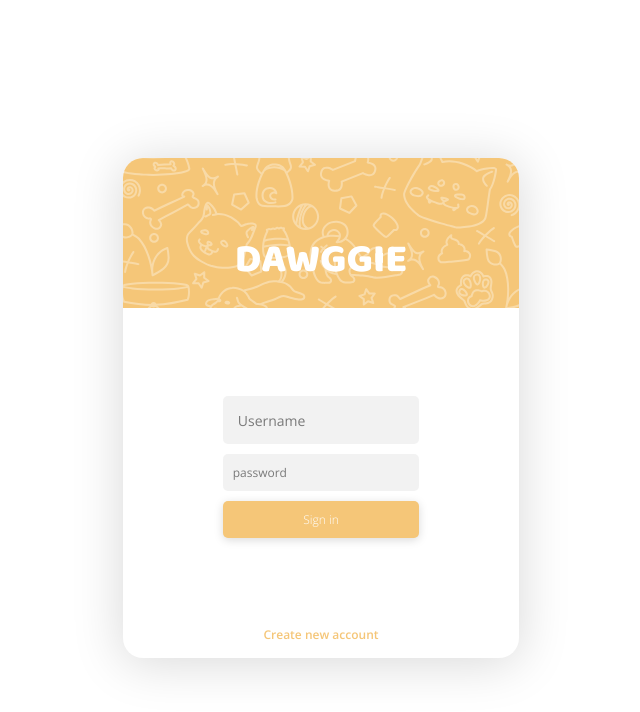
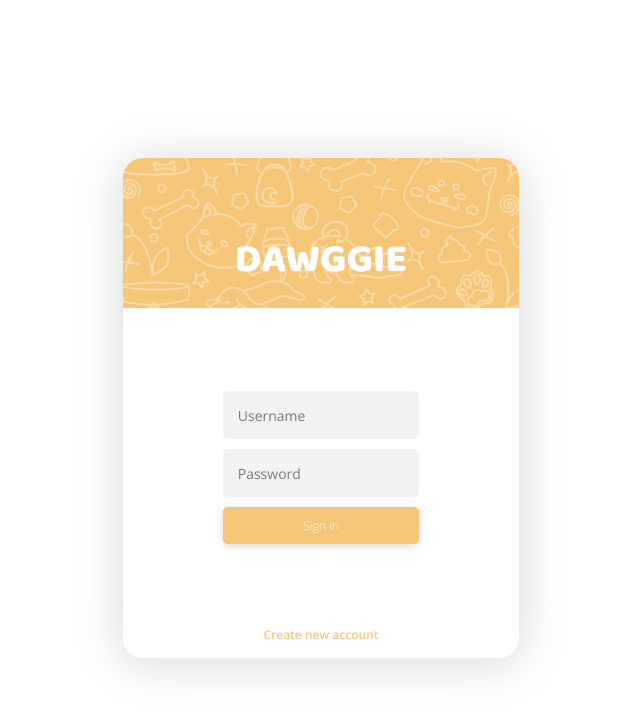
Before and after one commit to IsmayiI/Dawggie, a React (Vite) app: page /auth in a window 1280 px wide. Shown: the top 712 px of the page, without its empty margins (319-959 px from the left). Built offline with nearby package versions, Linux system fonts and the light colour scheme.

Commit message:
change inputs

```diff
--- a/src/common/fields/inputs/PasswordInput/PasswordInput.module.css
+++ b/src/common/fields/inputs/PasswordInput/PasswordInput.module.css
@@ -1,11 +1,3 @@
-.inputContainer {
-   position: relative;
-}
-
-.inputContainer:hover>.input {
-   background-color: #ededed;
-}
-
 .passwordContainer {
    position: absolute;
    top: 50%;
@@ -20,39 +12,3 @@
    justify-content: center;
    flex-direction: column;
 }
-
-.input {
-   background: rgba(237, 237, 237, 0.7);
-   border-radius: 5px;
-   border: none;
-   padding: 10px;
-   width: 100%;
-   font-size: 12px;
-   color: #000000;
-}
-
-.input::placeholder {
-   color: rgba(0, 0, 0, 0.5);
-}
-
-.input:active,
-.input:focus {
-   outline: none;
-   caret-color: #000000;
-}
-
-.input:hover {
-   background-color: #ededed;
-}
-
-.error {
-   background: rgba(219, 57, 57, 0.3);
-}
-
-.helperText {
-   font-weight: 300;
-   font-size: 10px;
-   line-height: 14px;
-   color: #db3939;
-   margin-left: 10px;
-}
--- a/src/common/fields/inputs/PasswordInput/PasswordInput.tsx
+++ b/src/common/fields/inputs/PasswordInput/PasswordInput.tsx
@@ -1,10 +1,14 @@
+import styles from '../Input.module.css'
+import passwordStyles from './PasswordInput.module.css'
+import { useRef, useState } from "react"
 import { CloseSVG, ShowSVG } from '@images'
-import styles from './PasswordInput.module.css'
-import { useState } from "react"
 
 
-export const PasswordInput = ({ isError = false, helperText, ...props }: InputProps) => {
+export const PasswordInput = ({ isError = false, helperText, label, ...props }: InputProps) => {
    const [showPassword, setShowPassword] = useState(false)
+   const [isFocus, setIsFocus] = useState(!!props.value ?? false)
+
+   const inputRef = useRef<HTMLInputElement>(null)
 
    const showPasswordToggle = props.value
 
@@ -14,16 +18,25 @@ export const PasswordInput = ({ isError = false, helperText, ...props }: InputPr
 
 
    return (
-      <div className={styles.inputContainer}>
-         <input className={inputStyle} type={inputType} {...props} />
+      <>
+         <div className={`${styles.container} ${isError ? styles.container : ''} ${isFocus ? styles.focused : ''}`}
+            onClick={() => {
+               inputRef.current?.focus()
+               setIsFocus(true)
+            }}>
+            <label className={styles.label}>{label}</label>
+            <input ref={inputRef} onBlur={() => !props.value && setIsFocus(false)} className={inputStyle} type={inputType} {...props} />
+            {
+               showPasswordToggle &&
+               <div className={passwordStyles.passwordContainer}
+                  onClick={() => setShowPassword(prev => !prev)}>
+                  {showPassword ?
+                     <CloseSVG /> :
+                     <ShowSVG />}
+               </div>
+            }
+         </div>
          {isError && helperText && <div className={styles.helperText}>{helperText}</div>}
-         {showPasswordToggle &&
-            <div className={styles.passwordContainer}
-               onClick={() => setShowPassword(prev => !prev)}>
-               {showPassword ?
-                  <CloseSVG /> :
-                  <ShowSVG />}
-            </div>}
-      </div>
+      </>
    )
 }
--- a/src/pages/LoginPage/LoginPage.tsx
+++ b/src/pages/LoginPage/LoginPage.tsx
@@ -63,8 +63,8 @@ export const LoginPage = () => {
 
                <div className={styles.inputContainer}>
                   <PasswordInput
+                     label='password'
                      value={formValues.password}
-                     placeholder='password'
                      onChange={(e: ChangeEvent<HTMLInputElement>) => {
                         const password = e.target.value
                         setFormValues({ ...formValues, password })
--- a/src/static/images/components/ShowSVG.tsx
+++ b/src/static/images/components/ShowSVG.tsx
@@ -1,9 +1,27 @@
 
 export const ShowSVG = () => {
    return (
-      <svg height="16px" width="16" viewBox="0 0 16 16" fill="none" xmlns="http://www.w3.org/2000/svg">
-         <path fill-rule="evenodd" clip-rule="evenodd" d="M4.923 6C4.923 4.3 6.301 2.923 8 2.923 9.699 2.923 11.077 4.3 11.077 6 11.077 7.7 9.699 9.077 8 9.077 6.301 9.077 4.923 7.7 4.923 6ZM8 4.154c-1.02 0-1.846.827-1.846 1.846 0 1.02.827 1.846 1.846 1.846 1.02 0 1.846-.827 1.846-1.846 0-1.02-.827-1.846-1.846-1.846Z" fill="black" fill-opacity="0.7" />
-         <path fill-rule="evenodd" clip-rule="evenodd" d="M1.701 4.889C1.357 5.385 1.231 5.772 1.231 6c0 .228.126.615.47 1.111.332.478.826.998 1.451 1.478 1.253.961 2.97 1.719 4.847 1.719 1.876 0 3.594-.758 4.847-1.719.625-.48 1.119-.999 1.451-1.478.344-.496.471-.883.471-1.111 0-.228-.127-.615-.471-1.111-.332-.478-.826-.998-1.451-1.478-1.253-.961-2.97-1.719-4.847-1.719-1.876 0-3.594.758-4.847 1.719-.625.48-1.119.999-1.451 1.478ZM2.404 2.435C3.823 1.345 5.798.462 8 .462c2.202 0 4.177.884 5.596 1.974.711.546 1.299 1.155 1.714 1.753.403.582.69 1.22.69 1.813 0 .593-.287 1.231-.691 1.812-.415.598-1.003 1.207-1.714 1.753C12.177 10.655 10.202 11.539 8 11.539c-2.202 0-4.177-.884-5.596-1.974-.711-.546-1.299-1.155-1.714-1.753C.287 7.231 0 6.593 0 6c0-.593.287-1.231.691-1.812.415-.598 1.003-1.207 1.714-1.753Z" fill="black" fill-opacity="0.7" />
+      <svg
+         width='18'
+         height='18'
+         viewBox='0 0 18 18'
+         fill='none'
+         xmlns='http://www.w3.org/2000/svg'
+      >
+         <path
+            fillRule='evenodd'
+            clipRule='evenodd'
+            d='M5.53846 9.2325C5.53846 7.32021 7.08824 5.77 9 5.77C10.9118 5.77 12.4615 7.32021 12.4615 9.2325C12.4615 11.1448 10.9118 12.695 9 12.695C7.08824 12.695 5.53846 11.1448 5.53846 9.2325ZM9 7.155C7.85295 7.155 6.92308 8.08513 6.92308 9.2325C6.92308 10.3799 7.85295 11.31 9 11.31C10.1471 11.31 11.0769 10.3799 11.0769 9.2325C11.0769 8.08513 10.1471 7.155 9 7.155Z'
+            fill='black'
+            fillOpacity='0.7'
+         />
+         <path
+            fillRule='evenodd'
+            clipRule='evenodd'
+            d='M1.91393 7.98263C1.52705 8.54026 1.38462 8.97646 1.38462 9.2325C1.38462 9.48854 1.52705 9.92474 1.91393 10.4824C2.28791 11.0214 2.84379 11.6057 3.54708 12.1456C4.95672 13.2278 6.88934 14.08 9 14.08C11.1107 14.08 13.0433 13.2278 14.4529 12.1456C15.1562 11.6057 15.7121 11.0214 16.0861 10.4824C16.4729 9.92474 16.6154 9.48854 16.6154 9.2325C16.6154 8.97646 16.4729 8.54026 16.0861 7.98263C15.7121 7.44359 15.1562 6.85927 14.4529 6.31935C13.0433 5.23716 11.1107 4.385 9 4.385C6.88934 4.385 4.95672 5.23716 3.54708 6.31935C2.84379 6.85927 2.28791 7.44359 1.91393 7.98263ZM2.70407 5.22065C4.30122 3.9945 6.52245 3 9 3C11.4776 3 13.6988 3.9945 15.2959 5.22065C16.096 5.83489 16.7568 6.52016 17.2236 7.19299C17.6775 7.84724 18 8.56521 18 9.2325C18 9.89979 17.6775 10.6178 17.2236 11.272C16.7568 11.9448 16.096 12.6301 15.2959 13.2444C13.6988 14.4705 11.4776 15.465 9 15.465C6.52245 15.465 4.30122 14.4705 2.70407 13.2444C1.90396 12.6301 1.24321 11.9448 0.776403 11.272C0.322496 10.6178 0 9.89979 0 9.2325C0 8.56521 0.322496 7.84724 0.776403 7.19299C1.24321 6.52016 1.90396 5.83489 2.70407 5.22065Z'
+            fill='black'
+            fillOpacity='0.7'
+         />
       </svg>
    )
 }
```
Also changed, not shown: src/static/images/components/CloseSVG.tsx (+24 -2 lines).
